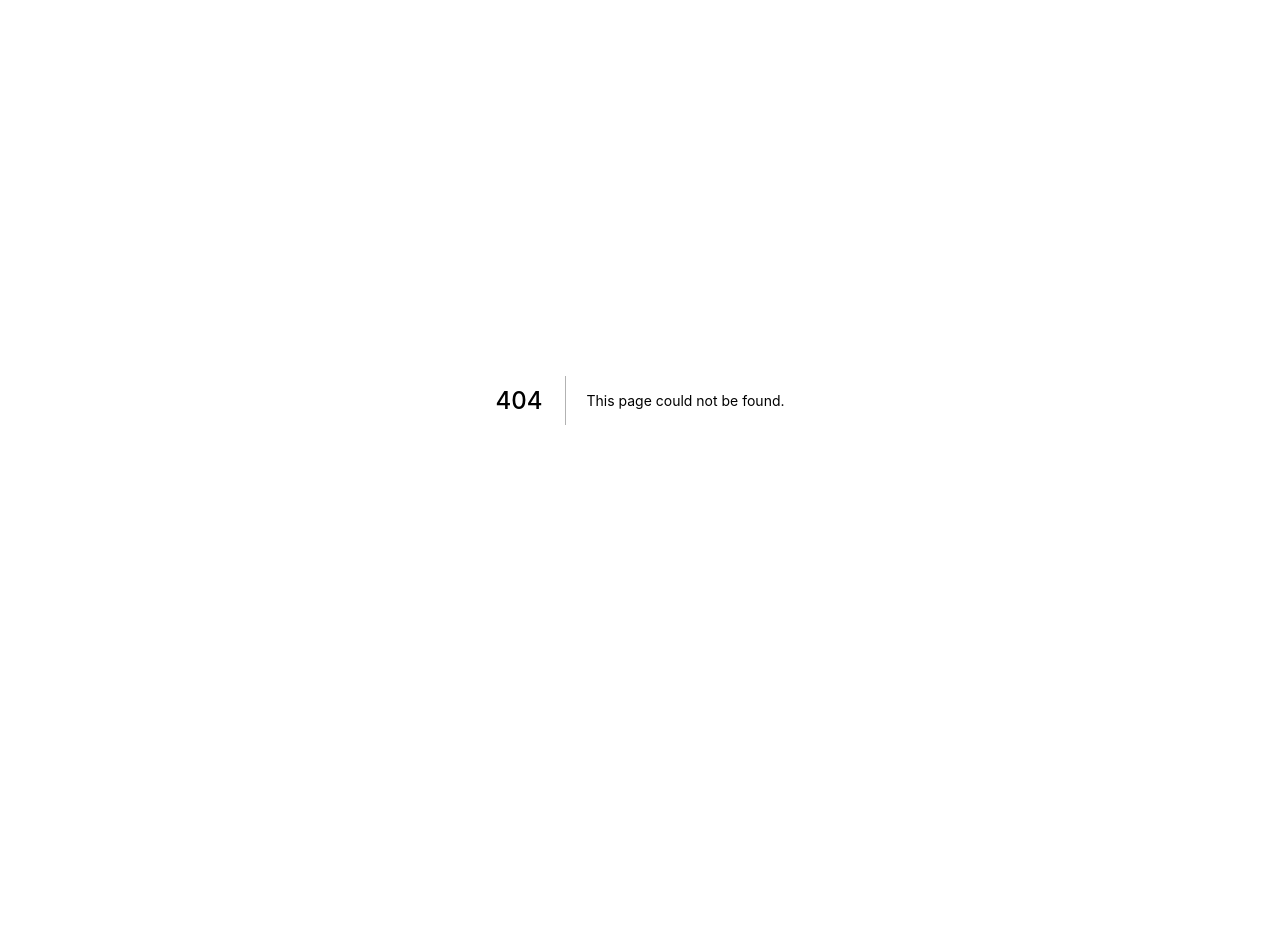
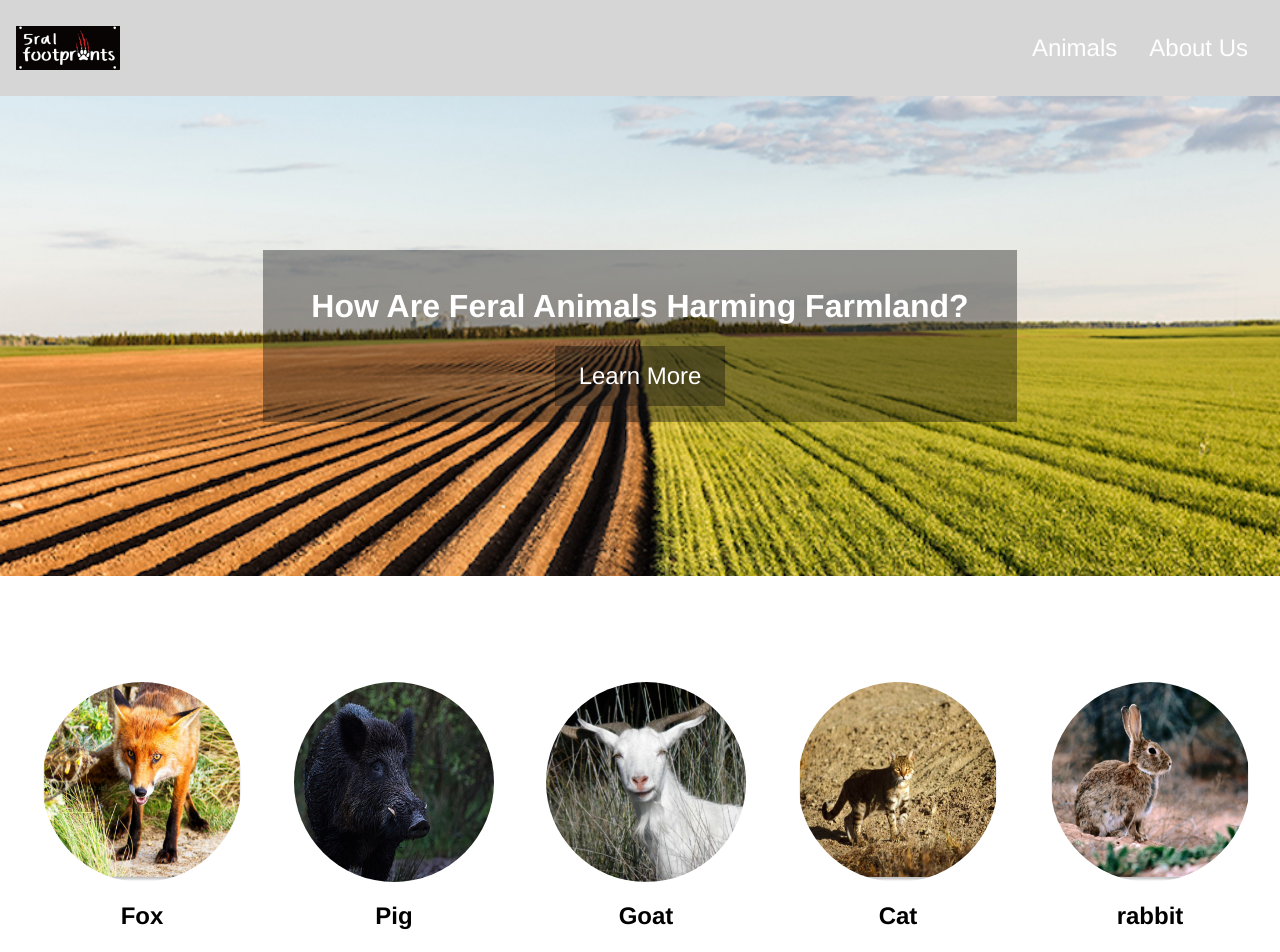
Before and after one commit to chengguang-li0313/IE-iteration3Web, a Next.js app: page /animals in a window 1280 px wide. Before the commit this address had no page. Shown: the top 952 px of the page. Before the commit the page ends 800 px from the top, so only its background shows below. Built offline with nearby package versions, Linux system fonts and the light colour scheme; no server answers.

Commit message:
added animals section

```diff
--- /dev/null
+++ b/component/AnimalCard.js
@@ -0,0 +1,38 @@
+import { useState, useEffect } from "react";
+import ReactCardFlip from "react-card-flip";
+import styles from "../styles/Animals.module.css";
+import axios from 'axios';
+
+export const AnimalCard = (props) => {
+    const  {title, img, url, href} = props
+    const [flipped, setFlipped] = useState(false);
+    const [data, setData] = useState("")
+
+    useEffect(async () => {
+        const result = await axios.get(url);
+        console.log(result.data)
+        setData(result.data);
+      }, []);
+
+    const handleClick = () => {
+        setFlipped(!flipped);
+    };
+
+    return (
+        <ReactCardFlip isFlipped={flipped} flipDirection="vertical">
+        <div className={styles.card} onClick={handleClick}>
+            <img src={img}></img>
+            <h2>{title}</h2>
+        </div>
+
+        <div className={styles.card} onClick={handleClick}>
+            <p>Common Name: {data.commonName}</p>
+            <p>Science Name: {data.scientificName}</p>
+            <p>Other Common Name: {}</p>
+            <p>Origin: {data.originPlace}</p>
+            <p>Distribution: {data.distribution}</p>
+            <a href={href}>Learn More</a>
+        </div>
+        </ReactCardFlip>
+    );
+    };
--- /dev/null
+++ b/component/AnimalSection.js
@@ -0,0 +1,47 @@
+import { useState } from "react";
+import { AnimalCard } from './AnimalCard'
+import styles from '../styles/Animals.module.css'
+
+export const AnimalSection = () => {
+
+    return (
+        <div className={styles.animalSection}>
+            <AnimalCard
+                title={'Fox'}
+                img={'/fox.png'}
+                href={'/animals/fox'}
+                url={'https://ie-iteration1.herokuapp.com/api/fox'}
+            ></AnimalCard>
+
+            <AnimalCard
+                title={'Pig'}
+                img={'/pig.png'}
+                href={'/animals/pig'}
+                url={'https://ie-iteration1.herokuapp.com/api/pig'}
+            ></AnimalCard>
+
+            <AnimalCard
+                title={'Goat'}
+                img={'/goat.png'}
+                href={'/animals/goat'}
+                url={'https://ie-iteration1.herokuapp.com/api/goat'}
+            ></AnimalCard>
+
+            <AnimalCard
+                title={'Cat'}
+                img={'/cat.png'}
+                href={'/animals/goat'}
+                url={'https://ie-iteration1.herokuapp.com/api/cat'}
+            ></AnimalCard>
+
+            <AnimalCard
+                title={'rabbit'}
+                img={'/rabbit.png'}
+                href={'/animals/rabbit'}
+                url={'https://ie-iteration1.herokuapp.com/api/rabbit'}
+            ></AnimalCard>
+        </div>
+
+
+    );
+};
--- a/package.json
+++ b/package.json
@@ -8,6 +8,7 @@
     "start": "next start"
   },
   "dependencies": {
+    "axios": "^0.21.1",
     "next": "10.1.3",
     "react": "17.0.2",
     "react-card-flip": "^1.1.0",
--- /dev/null
+++ b/pages/animals/index.js
@@ -0,0 +1,19 @@
+import { Nav } from '../../component/Nav'
+import styles from '../../styles/Animals.module.css'
+import { AnimalSection } from '../../component/AnimalSection'
+
+export default function Animals() {
+    return (
+        <>
+            <Nav></Nav>
+            <div className={styles.container}>
+                <div className={styles.animalText}>
+                    <h1>How Are Feral Animals Harming Farmland?</h1>
+                    <a href='#animals'>Learn More</a>
+                </div>
+            </div>
+
+            <AnimalSection></AnimalSection>
+        </>
+    )
+}
--- a/pages/index.js
+++ b/pages/index.js
@@ -13,7 +13,6 @@ export default function Home() {
         <title>Feral Animals</title>
         <link rel="icon" href="/favicon.ico" />
       </Head>
-      {/* <img className={styles.introImg} src='/carousel-0.jpeg'></img> */}
       <Nav></Nav>
 
       <Intro></Intro>
--- /dev/null
+++ b/styles/Animals.module.css
@@ -0,0 +1,70 @@
+.container {
+    display: flex;
+    flex-direction: column;
+    justify-content: center;
+    align-items: center;
+    background-image: url('/farmland.jpeg');
+    background-repeat: no-repeat;
+    background-size: cover;
+    height: 30rem;
+}
+
+.animalText {
+    height: 18rem;
+    background-color:rgba(15, 15, 15, 0.4);
+    padding: 1rem 3rem;
+    margin: 10rem;
+    display:flex;
+    flex-direction: column;
+    justify-content: center;
+    align-items: center;
+    text-align: center;
+    color: white
+}
+
+.animalText a {
+    background-color:rgba(15, 15, 15, 0.4);
+    text-decoration: none;
+    border: none;
+    font-size: 1.5rem;
+    padding: 1rem 1.5rem
+}
+
+.animalSection {
+    display: flex;
+    align-items: center;
+    height: 30rem;
+    padding: 1rem;
+    overflow-x: auto;
+}
+
+.card {
+    display:flex;
+    flex-direction: column;
+    align-items: center;
+    margin: 1rem;
+    width: 220px;
+}
+
+.card a{
+    background-color:rgba(15, 15, 15, 0.623);
+    text-decoration: none;
+    border: none;
+    font-size: 1.2rem;
+    color: white;
+    width: 150px;
+    padding: 1rem 1.5rem;
+}
+
+.card p {
+    display: flex;
+    justify-content: center;
+    align-items: center;
+    font-size: 1.2rem;
+}
+
+.card img{
+    height: 200px;
+    width: 200px;
+    border-radius: 50%;
+}
--- a/styles/Home.module.css
+++ b/styles/Home.module.css
@@ -13,7 +13,7 @@
   padding: 0.5rem 1rem;
   justify-content: space-between;
   align-items: center;
-  background-color:rgba(117, 117, 117, 0.2);
+  background-color:rgba(117, 117, 117, 0.295);
   height: 6rem;
   width: 100%
 }
```
Also changed, not shown: public/farmland.jpeg (added), 1 other file (tests, documents, lock files or other folders).
